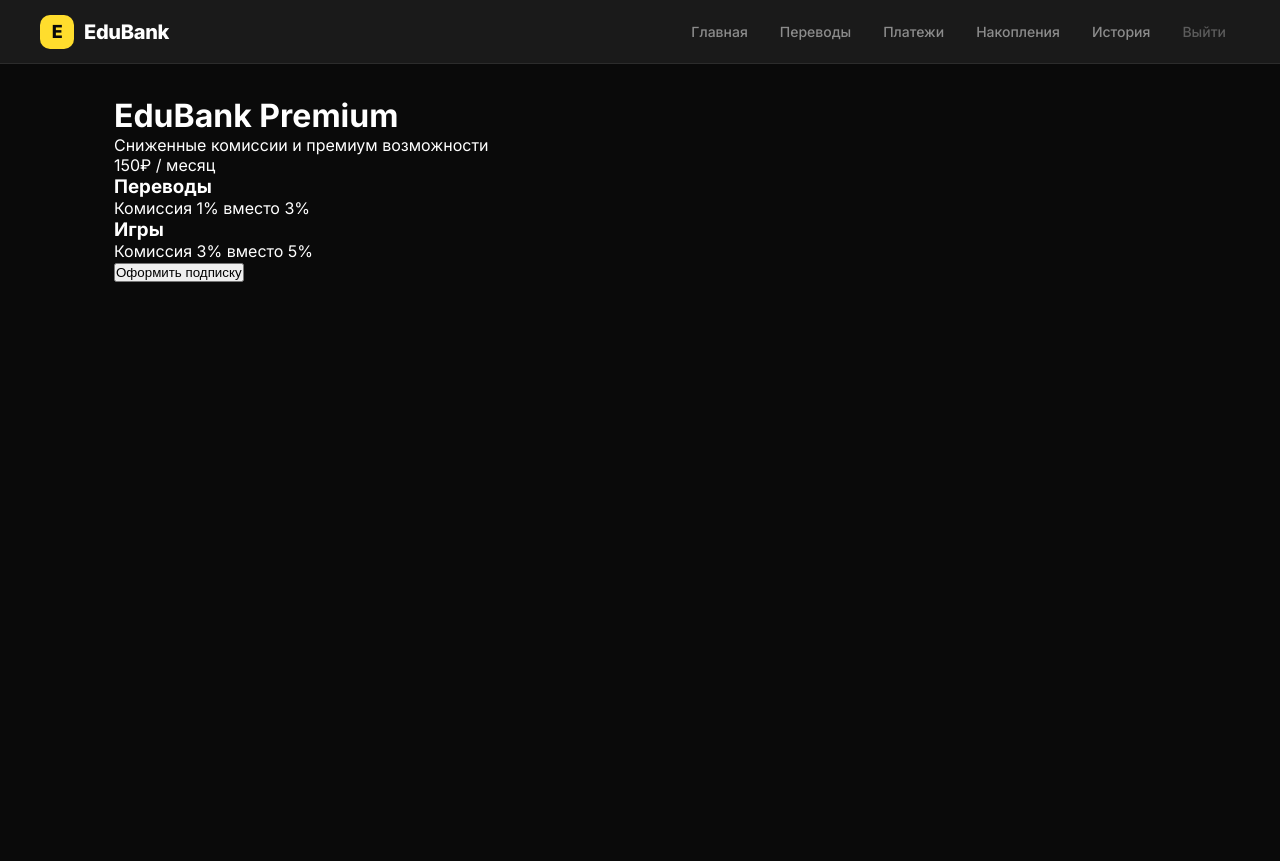
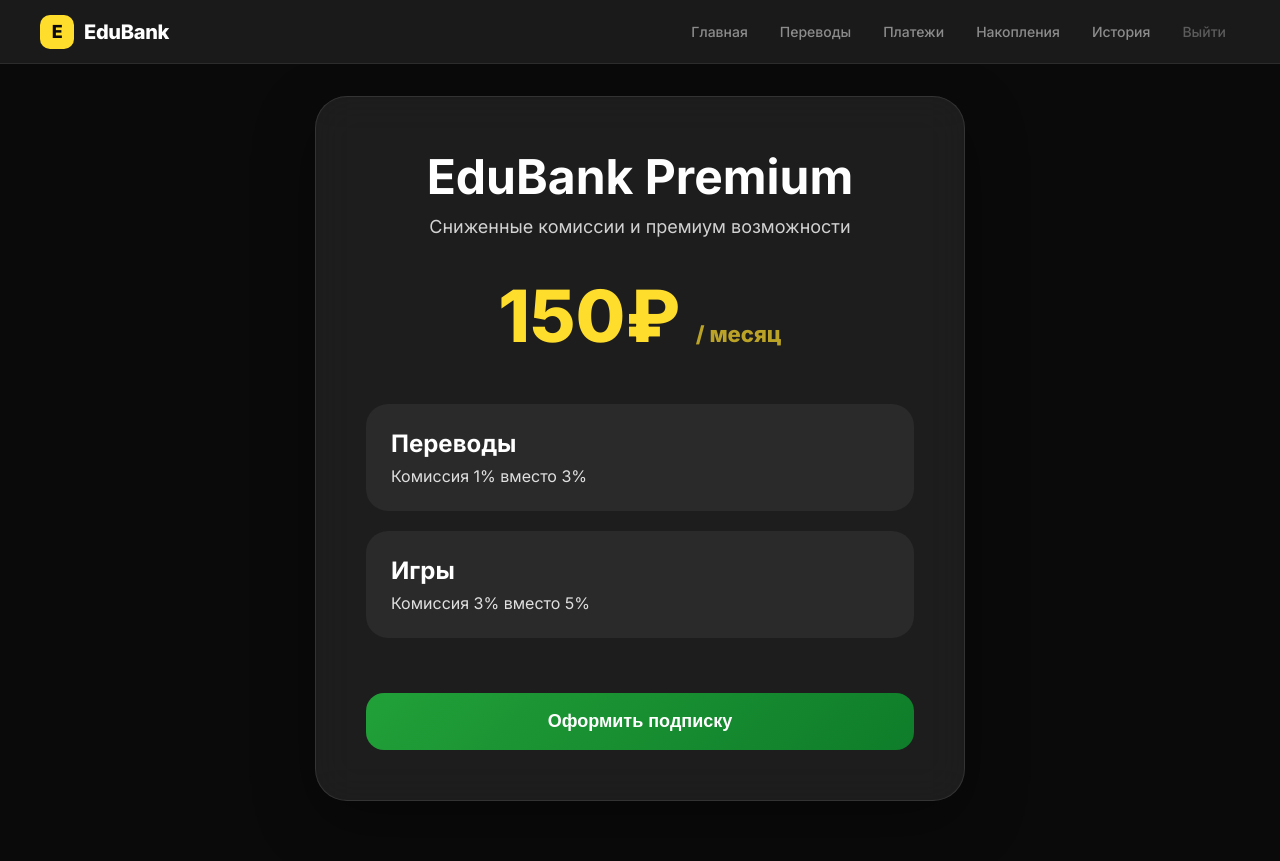
Before and after one commit to dimayzerk-ctrl/edubank6.1, a Flask app: page /subscription in a window 1280 px wide. Before the commit the page ends 282 px from the top, so only its background shows below. Run offline with Flask 3, Linux system fonts and the light colour scheme; the visitor is signed in with stand-in values (Sample User, id 1); data that the repository does not hold is empty.

Commit message:
Update style.css

```diff
--- a/static/style.css
+++ b/static/style.css
@@ -655,3 +655,101 @@ select {
     text-align: center;
     font-weight: bold;
 }
+
+/* PREMIUM PAGE */
+
+.subscription-page {
+    display: flex;
+    justify-content: center;
+    align-items: center;
+    min-height: 80vh;
+}
+
+.subscription-card {
+    width: 100%;
+    max-width: 650px;
+    background: rgba(255,255,255,0.08);
+    backdrop-filter: blur(20px);
+    border-radius: 32px;
+    padding: 50px;
+    box-shadow: 0 20px 60px rgba(0,0,0,.35);
+    border: 1px solid rgba(255,255,255,.1);
+}
+
+.subscription-header {
+    text-align: center;
+}
+
+.subscription-header h1 {
+    font-size: 48px;
+    margin-bottom: 10px;
+}
+
+.subscription-header p {
+    opacity: .8;
+    font-size: 18px;
+}
+
+.subscription-price {
+    margin-top: 35px;
+    text-align: center;
+    font-size: 72px;
+    font-weight: 900;
+    color: #ffdd2d;
+}
+
+.subscription-price span {
+    font-size: 22px;
+    opacity: .7;
+}
+
+.subscription-benefits {
+    margin-top: 45px;
+}
+
+.benefit-item {
+    padding: 25px;
+    border-radius: 22px;
+    background: rgba(255,255,255,.06);
+    margin-bottom: 20px;
+}
+
+.benefit-item h3 {
+    margin-bottom: 8px;
+    font-size: 24px;
+}
+
+.benefit-item p {
+    opacity: .85;
+}
+
+.premium-btn {
+    width: 100%;
+    margin-top: 35px;
+    padding: 18px;
+    border: none;
+    border-radius: 18px;
+    background: linear-gradient(135deg,#21a038,#0f7d2a);
+    color: white;
+    font-size: 18px;
+    font-weight: 700;
+    cursor: pointer;
+    transition: .3s;
+}
+
+.premium-btn:hover {
+    transform: translateY(-2px);
+    box-shadow: 0 10px 30px rgba(0,0,0,.3);
+}
+
+.commission-warning {
+    padding: 18px;
+    border-radius: 18px;
+    margin-bottom: 20px;
+    background: rgba(255,221,45,.15);
+    border: 1px solid rgba(255,221,45,.3);
+    text-align: center;
+    font-size: 18px;
+    font-weight: 600;
+    color: #ffdd2d;
+}
```
